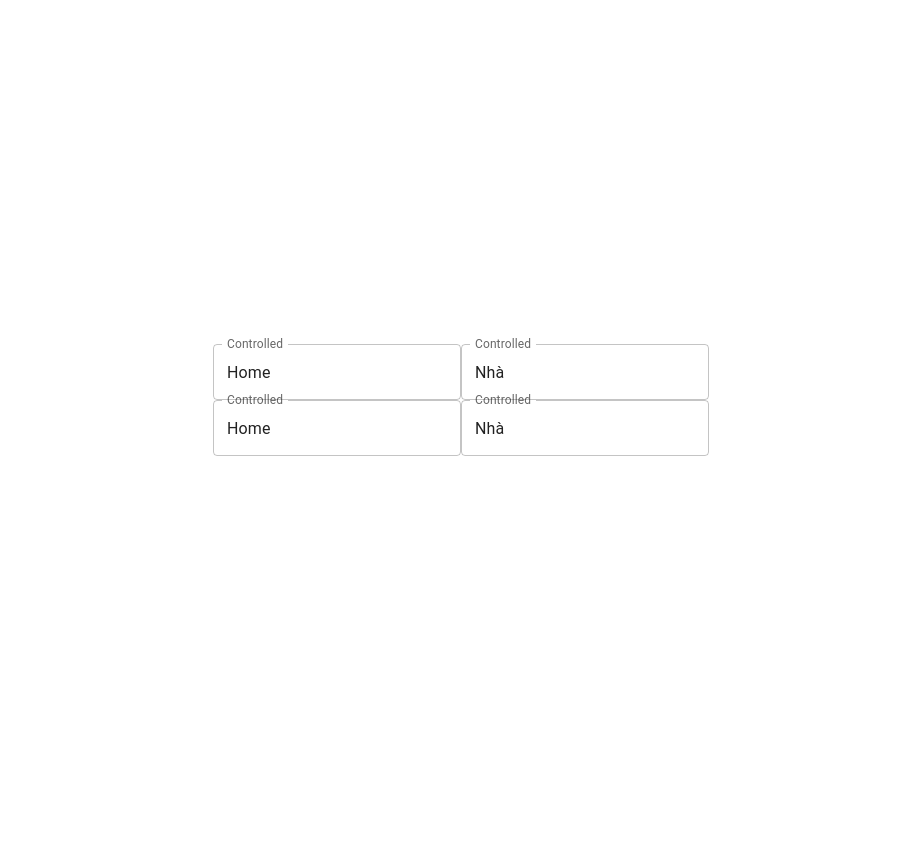
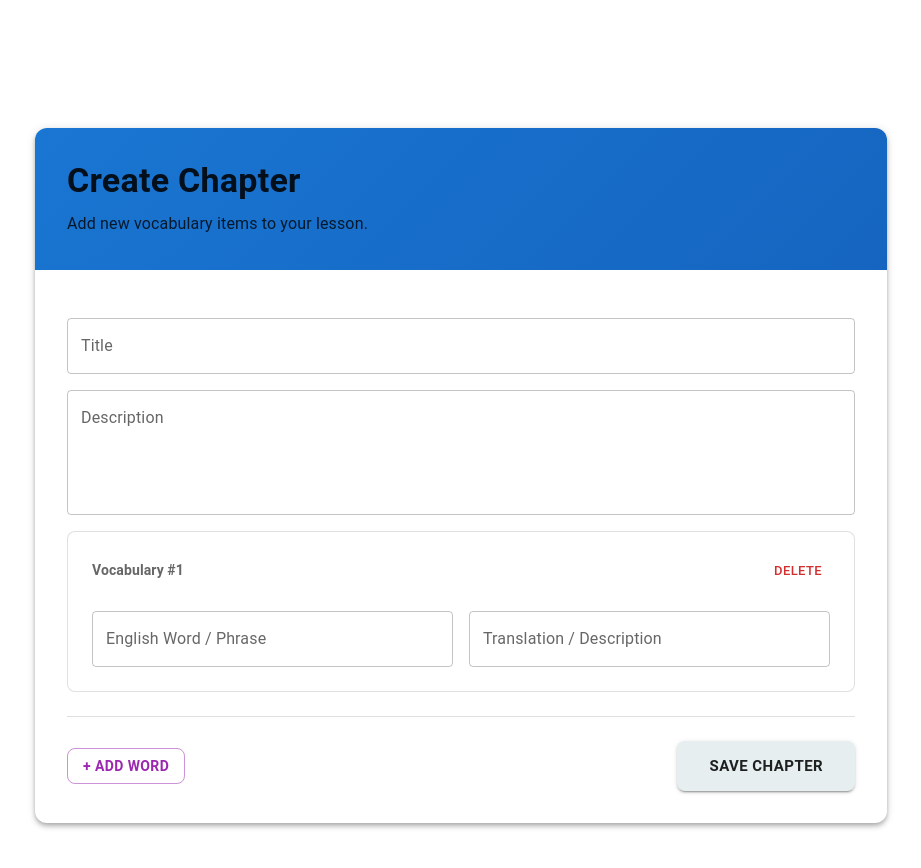
Before and after one commit to nhatho0001/Englisg-Nodepad, a Next.js app in the folder client/: page /chapter/create in a window 1280 px wide. Shown: the top 868 px of the page, without its empty margins (179-1100 px from the left). Before the commit the page ends 800 px from the top, so only its background shows below. Built offline with nearby package versions, Linux system fonts and the light colour scheme; what @mui/material-nextjs would draw is missing.

Commit message:
create form for create chapter and vocabulary

```diff
--- a/client/app/chapter/create/page.tsx
+++ b/client/app/chapter/create/page.tsx
@@ -1,63 +1,126 @@
 'use client'
 import { Key, useState } from "react"
 import CreateListVocabulary from "@/components/addChapter";
-
+import { Container, Paper, Typography, Box, Button, Divider } from "@mui/material";
+import { apiFetch } from "@/lib/api";
+import { FormControl, InputLabel, OutlinedInput, FormHelperText } from '@mui/material';
+import { TextField, Stack } from '@mui/material';
 
 type VocabularyInput = {
-  ID : Key
-  OriginContent ?: string
-  Description ?: string
+  ID: Key;
+  OriginContent?: string;
+  Description?: string;
 }
 
-export {type VocabularyInput}
+type ChapterInput = {
+  ID  ?:   Key;
+  Title:  String;
+  Body :   String;
+}
+
+export { type VocabularyInput }
+
+export { type ChapterInput }
+
 export default function CrateNewChapter() {
-
-  const [listVocabulary , setListVocabulary] = useState<VocabularyInput[]>([
+  const [newChapter , setNewChapter] =  useState<ChapterInput>({
+    Title : "" ,
+    Body : ""
+  }) ;
+  const [listVocabulary, setListVocabulary] = useState<VocabularyInput[]>([
     {
-      ID : 1 ,
-      OriginContent : "Home" ,
-      Description : "Nhà"
-    } ,
-    {
-      ID : 2 ,
-      OriginContent : "Home" ,
-      Description : "Nhà"
-    }
+      ID: Date.now(),
+      OriginContent: '',
+      Description: ''
+    },
   ])
 
-  const editOriginContent = (id : Key , content : string ) => {
-    var index = getVocabularyId(id)
-    listVocabulary[index] = {
-      ...listVocabulary[index] ,
-      OriginContent : content
-    }
-    setListVocabulary(listVocabulary)
-    console.log(listVocabulary)
+  const handleSubmit = async (e: React.FormEvent) => {
+    e.preventDefault();
+    const response = await fetch("/api/chapter/create" ,  {
+      method: 'POST',
+      headers: {
+        'Content-Type': 'application/json',
+      },
+      body: JSON.stringify({Chapter : newChapter , List_Vocabulary : listVocabulary })
+    })
+    console.log(response)
   }
 
-  const editDescriptionContent = (id : Key , content : string ) => {
-    var index = getVocabularyId(id)
-    listVocabulary[index] = {
-      ...listVocabulary[index] ,
-      Description : content
-    }
-    setListVocabulary(listVocabulary)
-    console.log(listVocabulary)
-  }
-  const getVocabularyId = (id : Key)  => {
-    return listVocabulary.findIndex((element) => {
-      return element.ID == id
-    })
-  }
-  const handleSubmit = () => {
-
+  const addNewVocabulary = () => {
+    setListVocabulary([
+      ...listVocabulary,
+      { ID: Date.now(), OriginContent: "", Description: "" }
+    ]);
   }
 
   return (
-    <>
-      <form onSubmit={handleSubmit}>
-        <CreateListVocabulary listVocabulary = {listVocabulary} setListVocabulary = {setListVocabulary}></CreateListVocabulary>
-      </form>
-    </>
+    <Container maxWidth="md" sx={{ py: { xs: 4, md: 8 }, mb: 4 }}>
+      <Paper elevation={4} sx={{ borderRadius: 3, overflow: 'hidden' }}>
+        <Box sx={{ p: { xs: 3, md: 4 }, background: 'linear-gradient(135deg, #1976d2 0%, #1565c0 100%)', color: 'primary.contrastText' }}>
+          <Typography variant="h4" component="h1" fontWeight="bold">
+            Create Chapter
+          </Typography>
+          <Typography variant="subtitle1" sx={{ opacity: 0.9, mt: 1 }}>
+            Add new vocabulary items to your lesson.
+          </Typography>
+        </Box>
+
+        <Box component="form" onSubmit={handleSubmit} sx={{ p: { xs: 2, md: 4 } }}>
+          <Stack spacing={2} sx={{ width: '100%', py: { xs: 2, md: 2 }}}>
+            {/* Title Field */}
+            <TextField
+              label="Title"
+              variant="outlined"
+              defaultValue={newChapter?.Title}
+              onChange={(event: React.ChangeEvent<HTMLInputElement>) => {
+                setNewChapter(prep => {
+                  return {...prep ,  Title :  event.target.value}
+                })
+              }}
+              fullWidth
+            />
+
+            {/* Description Field */}
+            <TextField
+              label="Description"
+              variant="outlined"
+              multiline
+              rows={4}
+              onChange={(event: React.ChangeEvent<HTMLInputElement>) => {
+                setNewChapter(prep => {
+                  return {...prep ,  Body :  event.target.value}
+                })
+              }}
+              defaultValue={newChapter?.Body}
+              fullWidth
+            />
+          </Stack>
+          <CreateListVocabulary listVocabulary={listVocabulary} setListVocabulary={setListVocabulary} />
+
+          <Divider sx={{ my: 3 }} />
+
+          <Box display="flex" justifyContent="space-between" alignItems="center" flexWrap="wrap" gap={2}>
+            <Button
+              variant="outlined"
+              color="secondary"
+              onClick={addNewVocabulary}
+              sx={{ borderRadius: 2, fontWeight: 'bold' }}
+            >
+              + Add Word
+            </Button>
+            <Button
+              type="submit"
+              variant="contained"
+              color="primary"
+              size="large"
+              sx={{ px: 4, py: 1.5, borderRadius: 2, fontWeight: 'bold' }}
+            >
+              Save Chapter
+            </Button>
+          </Box>
+        </Box>
+      </Paper>
+    </Container>
   )
 }
--- a/client/app/chapter/layout.tsx
+++ b/client/app/chapter/layout.tsx
@@ -1,12 +1,18 @@
-import { Grid } from "@mui/material";
+import { Box } from "@mui/material";
+
 export default function ChapterLayout({ children }: { children: React.ReactNode }) {
-    return <Grid
-        container
-        justifyContent="center"
-        alignItems="center"
-        minHeight="100vh"
-        minWidth="300px"
-    >
-        {children}
-    </Grid>
+    return (
+        <Box
+            sx={{
+                minHeight: "100vh",
+                bgcolor: 'background.default',
+                py: { xs: 4, md: 8 },
+                px: { xs: 2, md: 4 },
+                display: 'flex',
+                justifyContent: 'center'
+            }}
+        >
+            {children}
+        </Box>
+    );
 }
--- a/client/components/addChapter.tsx
+++ b/client/components/addChapter.tsx
@@ -1,51 +1,38 @@
-import {VocabularyInput} from '@/app/chapter/create/page'
-import { Box } from '@mui/material'
-import { Dispatch , SetStateAction ,  } from 'react'
-import TextField from '@mui/material/TextField';
-import { Key, useState } from "react"
-export default function CreateListVocabulary({listVocabulary , setListVocabulary} : {listVocabulary : VocabularyInput[] ,setListVocabulary : Dispatch<SetStateAction<VocabularyInput[]>> }) {
-    const editOriginContent = (id : Key , content : string ) => {
-        var index = getVocabularyId(id)
-        listVocabulary[index] = {
-            ...listVocabulary[index] ,
-            OriginContent : content
-        }
-        setListVocabulary(listVocabulary)
+import { VocabularyInput } from '@/app/chapter/create/page'
+import { Box, Stack } from '@mui/material'
+import { Dispatch, SetStateAction } from 'react'
+import { Key } from "react"
+import FieldAddContent from './fieldAddContent';
+
+export default function CreateListVocabulary({ listVocabulary, setListVocabulary }: { listVocabulary: VocabularyInput[], setListVocabulary: Dispatch<SetStateAction<VocabularyInput[]>> }) {
+    const editOriginContent = (id: Key, content: string) => {
+        setListVocabulary(prev => prev.map(item =>
+            item.ID === id ? { ...item, OriginContent: content } : item
+        ));
     }
 
-    const editDescriptionContent = (id : Key , content : string ) => {
-        var index = getVocabularyId(id)
-        listVocabulary[index] = {
-            ...listVocabulary[index] ,
-            Description : content
-        }
-        setListVocabulary(listVocabulary)
+    const editDescriptionContent = (id: Key, content: string) => {
+        setListVocabulary(prev => prev.map(item =>
+            item.ID === id ? { ...item, Description: content } : item
+        ));
     }
-    const getVocabularyId = (id : Key)  => {
-        return listVocabulary.findIndex((element) => {
-            return element.ID == id
-        })
+
+    const deleteVocabulary = (id: Key) => {
+        setListVocabulary(prev => prev.filter(item => item.ID !== id));
     }
-    return <Box>
-        {listVocabulary.map((element) =>  {
-            return <div key={element.ID} >
-                <TextField
-                    id="outlined-controlled"
-                    label="Controlled"
-                    defaultValue={element.OriginContent}
-                    onChange={(event: React.ChangeEvent<HTMLInputElement>) => {
-                        editOriginContent(element.ID , event.target.value);
-                    }}
+
+    return (
+        <Stack spacing={3}>
+            {listVocabulary.map((element, index) => (
+                <FieldAddContent
+                    key={element.ID}
+                    index={index}
+                    element={element}
+                    editOriginContent={editOriginContent}
+                    editDescriptionContent={editDescriptionContent}
+                    deleteVocabulary={deleteVocabulary}
                 />
-                <TextField
-                    id="outlined-controlled"
-                    label="Controlled"
-                    defaultValue={element.Description}
-                    onChange={(event: React.ChangeEvent<HTMLInputElement>) => {
-                        editDescriptionContent(element.ID , event.target.value);
-                    }}
-                />
-            </div>
-        })}
-    </Box>
+            ))}
+        </Stack>
+    )
 }
--- /dev/null
+++ b/client/components/createChapter.tsx
@@ -0,0 +1,5 @@
+export default function ComponetCreateChapter() {
+    return (<>
+
+    </>)
+}
--- /dev/null
+++ b/client/components/fieldAddContent.tsx
@@ -0,0 +1,60 @@
+import TextField from '@mui/material/TextField';
+import {VocabularyInput} from '@/app/chapter/create/page'
+import { Key } from "react"
+import { Box, Paper, Typography, Button } from '@mui/material';
+
+export default function FieldAddContent({element, index, editOriginContent, editDescriptionContent, deleteVocabulary } :  {
+    element: VocabularyInput,
+    index: number,
+    editOriginContent: (id: Key, content: string) => void,
+    editDescriptionContent: (id: Key, content: string) => void,
+    deleteVocabulary?: (id: Key) => void
+}) {
+  return (
+    <Paper
+      variant="outlined"
+      sx={{
+        p: 3,
+        borderRadius: 2,
+        position: 'relative',
+        display: 'flex',
+        flexDirection: 'column',
+        gap: 2,
+        bgcolor: 'background.default',
+        transition: 'all 0.2s',
+        '&:hover': { borderColor: 'primary.main', boxShadow: '0 4px 12px rgba(0,0,0,0.05)' }
+      }}
+    >
+      <Box display="flex" justifyContent="space-between" alignItems="center" mb={1}>
+        <Typography variant="subtitle2" color="text.secondary" fontWeight="bold">
+          Vocabulary #{index + 1}
+        </Typography>
+        {deleteVocabulary && (
+            <Button size="small" color="error" onClick={() => deleteVocabulary(element.ID)}>
+                Delete
+            </Button>
+        )}
+      </Box>
+      <Box display="flex" flexDirection={{ xs: 'column', sm: 'row' }} gap={2}>
+        <TextField
+          fullWidth
+          label="English Word / Phrase"
+          variant="outlined"
+          value={element.OriginContent || ''}
+          onChange={(event: React.ChangeEvent<HTMLInputElement>) => {
+            editOriginContent(element.ID, event.target.value);
+          }}
+        />
+        <TextField
+          fullWidth
+          label="Translation / Description"
+          variant="outlined"
+          value={element.Description || ''}
+          onChange={(event: React.ChangeEvent<HTMLInputElement>) => {
+            editDescriptionContent(element.ID, event.target.value);
+          }}
+        />
+      </Box>
+    </Paper>
+  )
+}
```
Also changed, not shown: client/app/api/chapter/create/route.ts (added, +29 -0 lines), client/app/chapter/page.tsx (+45 -17 lines), client/components/itemChapter.tsx (+45 -11 lines), client/components/listChapter.tsx (+19 -11 lines).
